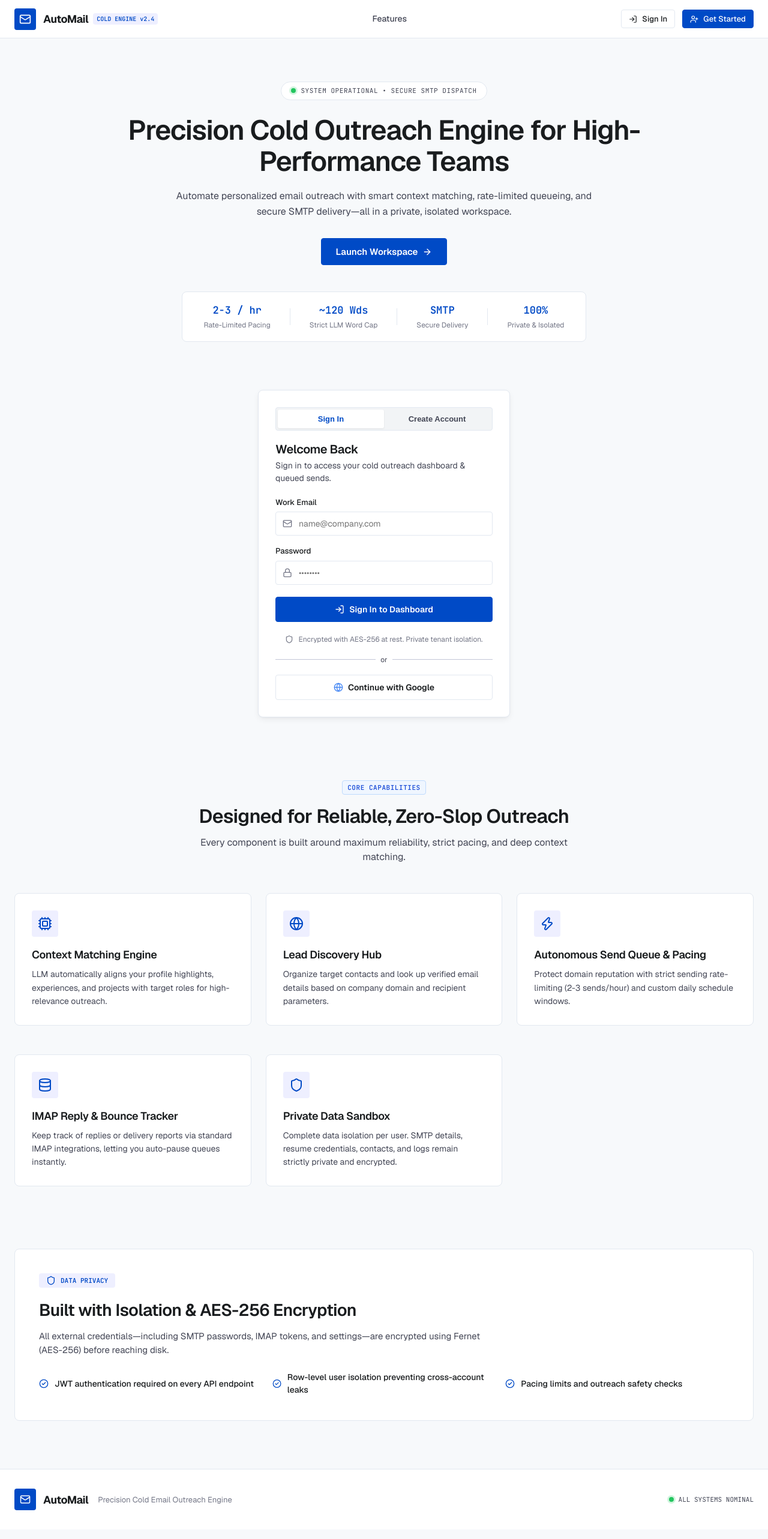
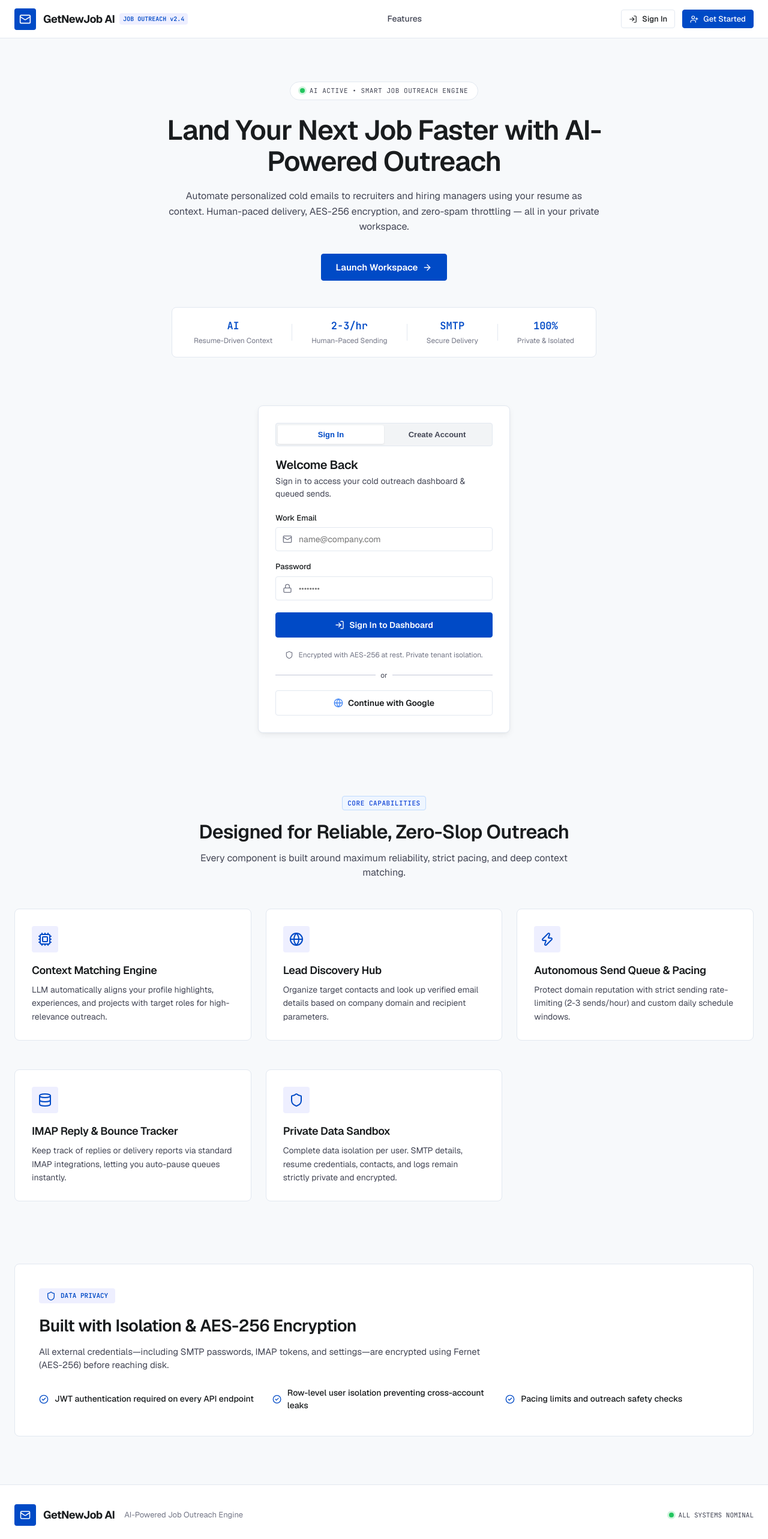
Before and after one commit to Adityakeerti/autoMailAgent, a React (Vite) app in the folder frontend/: page / in a window 1280 px wide. Shown: the top 2566 px of the page at 60% size. Built offline with nearby package versions, Linux system fonts and the light colour scheme; no server answers.

Commit message:
rebrand: rename AutoMail to GetNewJob AI across all frontend components

```diff
--- a/frontend/index.html
+++ b/frontend/index.html
@@ -4,8 +4,8 @@
     <meta charset="UTF-8" />
     <link rel="icon" type="image/svg+xml" href="/favicon.svg" />
     <meta name="viewport" content="width=device-width, initial-scale=1.0" />
-    <title>AutoMail Cold Outreach Engine — Premium Automation Platform</title>
-    <meta name="description" content="Hosted multi-tenant cold mail outreach engine with resume-driven context, multi-fallback LLM personalizers, and automated human-paced scheduling." />
+    <title>GetNewJob AI — Smart Job Outreach & Cold Email Engine</title>
+    <meta name="description" content="AI-powered job outreach engine. Automate personalized cold emails to recruiters and hiring managers with smart resume context, rate-limited delivery, and AES-256 encryption." />
     <link rel="preconnect" href="https://fonts.googleapis.com">
     <link rel="preconnect" href="https://fonts.gstatic.com" crossorigin>
     <link href="https://fonts.googleapis.com/css2?family=Geist:wght@300;400;500;600;700&family=JetBrains+Mono:wght@400;500;600&display=swap" rel="stylesheet">
--- a/frontend/src/components/LandingPage.tsx
+++ b/frontend/src/components/LandingPage.tsx
@@ -74,8 +74,8 @@
               <Mail size={20} />
             </div>
             <div className="landing-logo-text">
-              <span className="brand-name">AutoMail</span>
-              <span className="brand-badge mono">COLD ENGINE v2.4</span>
+              <span className="brand-name">GetNewJob AI</span>
+              <span className="brand-badge mono">JOB OUTREACH v2.4</span>
             </div>
           </div>
 
@@ -100,16 +100,16 @@
       <section className="landing-hero">
         <div className="hero-badge mono">
           <span className="status-dot"></span>
-          <span>SYSTEM OPERATIONAL • SECURE SMTP DISPATCH</span>
+          <span>AI ACTIVE • SMART JOB OUTREACH ENGINE</span>
         </div>
 
         <h1 className="hero-headline">
-          Precision Cold Outreach Engine for High-Performance Teams
+          Land Your Next Job Faster with AI-Powered Outreach
         </h1>
 
         <p className="hero-subline">
-          Automate personalized email outreach with smart context matching,
-          rate-limited queueing, and secure SMTP delivery—all in a private, isolated workspace.
+          Automate personalized cold emails to recruiters and hiring managers using your resume as context.
+          Human-paced delivery, AES-256 encryption, and zero-spam throttling — all in your private workspace.
         </p>
 
         <div className="hero-cta-group">
@@ -122,13 +122,13 @@
         {/* Spec Pill Bar */}
         <div className="hero-spec-grid">
           <div className="hero-spec-item">
-            <span className="spec-val mono">2-3 / hr</span>
-            <span className="spec-label">Rate-Limited Pacing</span>
+            <span className="spec-val mono">AI</span>
+            <span className="spec-label">Resume-Driven Context</span>
           </div>
           <div className="hero-spec-divider"></div>
           <div className="hero-spec-item">
-            <span className="spec-val mono">~120 Wds</span>
-            <span className="spec-label">Strict LLM Word Cap</span>
+            <span className="spec-val mono">2-3/hr</span>
+            <span className="spec-label">Human-Paced Sending</span>
           </div>
           <div className="hero-spec-divider"></div>
           <div className="hero-spec-item">
@@ -339,10 +339,10 @@
               <div className="landing-logo-icon">
                 <Mail size={18} />
               </div>
-              <span className="brand-name">AutoMail</span>
+              <span className="brand-name">GetNewJob AI</span>
             </div>
             <p className="footer-copy">
-              Precision Cold Email Outreach Engine
+              AI-Powered Job Outreach Engine
             </p>
           </div>
           <div className="footer-status mono">
@@ -359,7 +359,7 @@
             <div style={{ fontSize: '32px', marginBottom: '12px' }}>⚠️</div>
             <h3 style={{ marginBottom: '12px', fontSize: '18px', fontWeight: 600 }}>Google Login Verification Pending</h3>
             <p style={{ fontSize: '13px', color: 'var(--on-surface-variant)', lineHeight: '1.6', marginBottom: '16px' }}>
-              AutoMail's Google OAuth App is currently undergoing verification. Access is restricted to pre-approved/whitelisted email accounts (up to 100 users).
+              GetNewJob AI's Google OAuth App is currently undergoing verification. Access is restricted to pre-approved/whitelisted email accounts (up to 100 users).
             </p>
 
             {/* Request Whitelisting Form */}
@@ -390,7 +390,7 @@
                   💬 Request via WhatsApp
                 </a>
                 <a
-                  href={requestEmail ? `mailto:adityacodes404@gmail.com?subject=AutoMail%20Whitelist%20Request&body=Please%20whitelist%20my%20email%3A%20${encodeURIComponent(requestEmail)}` : '#'}
+                  href={requestEmail ? `mailto:adityacodes404@gmail.com?subject=GetNewJob%20AI%20Whitelist%20Request&body=Please%20whitelist%20my%20email%3A%20${encodeURIComponent(requestEmail)}` : '#'}
                   className="btn btn-secondary btn-sm"
                   style={{
                     justifyContent: 'center',
--- a/frontend/src/components/SettingsView.tsx
+++ b/frontend/src/components/SettingsView.tsx
@@ -187,7 +187,7 @@
               </span>
             </div>
             <p style={{ fontSize: '13px', color: 'var(--on-surface-variant)', marginBottom: '12px' }}>
-              AutoMail includes a system-level connector for identifying matching roles and positions. Optionally override below with a custom `li_at` account cookie.
+              GetNewJob AI includes a system-level connector for identifying matching roles and positions. Optionally override below with a custom `li_at` account cookie.
             </p>
             <div className="form-group">
               <label className="form-label">Custom Connection Cookie Override (Optional) {st.has_linkedin_cookie ? '(Saved)' : ''}</label>
--- a/frontend/src/components/Sidebar.tsx
+++ b/frontend/src/components/Sidebar.tsx
@@ -1,5 +1,5 @@
 import React from 'react';
-import { LayoutDashboard, FileText, Search, Users, FileCode, Settings, LogOut, Zap } from 'lucide-react';
+import { LayoutDashboard, FileText, Search, Users, FileCode, Settings, LogOut, Briefcase } from 'lucide-react';
 import { removeToken, api } from '../api';
 
 interface SidebarProps {
@@ -31,8 +31,8 @@
   return (
     <aside className="sidebar">
       <div className="sidebar-logo">
-        <Zap size={22} color="var(--primary)" />
-        <h2>AutoMail</h2>
+        <Briefcase size={22} color="var(--primary)" />
+        <h2>GetNewJob AI</h2>
       </div>
 
       <nav className="nav-group">
```
Also changed, not shown: frontend/src/components/AuthModal.tsx (+2 -105 lines), 1 other file (tests, documents, lock files or other folders).
